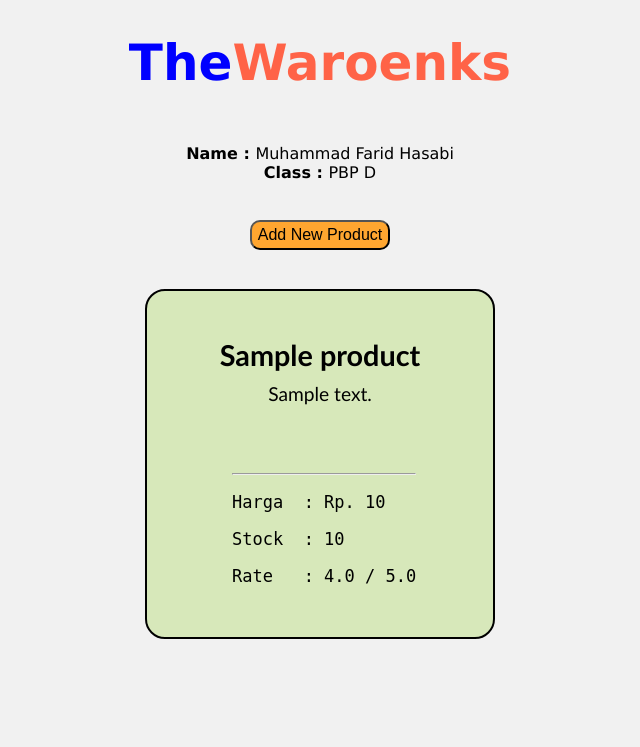
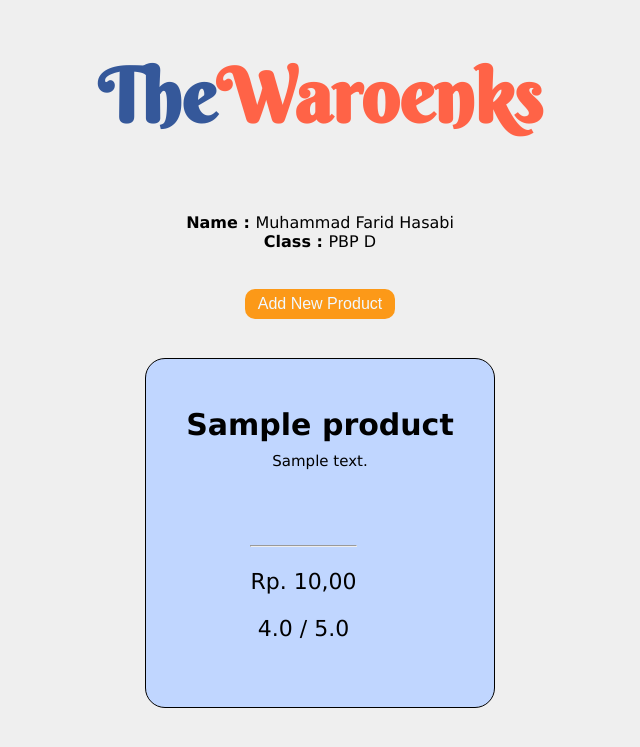
Before and after one commit to Faridhsbi/the-waroenks, a Django app: page / in a window 1280 px wide. Shown: the top 747 px of the page, without its empty margins (320-960 px from the left). Run offline with Django 5.2, Linux system fonts and the light colour scheme; tables that the repository leaves empty hold one stand-in row (values such as "Sample post").

Commit message:
added tugas 3

```diff
--- a/main/static/style.css
+++ b/main/static/style.css
@@ -3,13 +3,13 @@
 }
 
 h1{
-    font-family: Verdana, sans-serif;
+    font-family:  "Berkshire Swash", serif, Verdana;
     text-align: center;
 }
 
 body{
-    font-family: Verdana, Geneva, Tahoma, sans-serif;
-    background-color: rgb(241, 241, 241);
+    font-family: Montserrat, Verdana, Geneva, Tahoma, sans-serif;
+    background-color: rgb(239, 239, 239);
     margin-left: 30px;
     margin-top: 0;
     margin-right: 30px;
@@ -18,15 +18,18 @@ body{
 }
 
 #submit {
+    color:aliceblue ;
     block-size: 30px;
+    width: 150px;
+    border: 0;
     margin: auto;
     font-size: medium;
     align-items: center;
     border-radius: 10px;
-    background-color: #FFA630;
+    background-color: #FC9918;
 }
 #submit:hover {
-    background-color: #ffd49c;
+    background-color: #cf7704;
 }
 #nama_produk {
     margin-left: 10px;
@@ -51,26 +54,32 @@ body{
     width: 350px;
     height: 350px;
 
-    background-color: #D7E8BA;
+    background-color: #c0d6ff;
     font-size: larger;
-    border: 2px solid;
+    border: 1px solid;
     border-radius: 20px;
     padding : 2em;
     margin-top: 20px;
-
+    /* box-shadow: rgba(0, 0, 0, 0.35) 0px 5px 15px; */
     position: relative;
 
 }
+
+.box:hover {
+    box-shadow: rgba(0, 0, 0, 0.19) 0px 10px 20px, rgba(0, 0, 0, 0.23) 0px 6px 6px;
+}
 #inbox1 {
-    font-family:'Trebuchet MS', 'Lucida Sans Unicode', 'Lucida Grande', 'Lucida Sans', Arial, sans-serif;
+    text-wrap: wrap;
+    font-size: 20px;
     text-align: center;
 }
 #inbox2{
-    text-align: left;
-    font-size: 17px;
+    text-align: center;
+    font-size: 22px;
     /* padding-inline: 55px; */
-    margin-left: 3em;
+
     position: absolute;
+    /* padding-inline: 3em; */
     bottom: 2em;
-    left: 2em;
+    left: 30%;
 }
--- a/main/templates/main.html
+++ b/main/templates/main.html
@@ -5,10 +5,14 @@
     <title>{{ app_name }}</title>
     {% load static %}
     <link rel="stylesheet" href="{% static 'style.css' %}">
+    <link rel="preconnect" href="https://fonts.googleapis.com">
+    <link rel="preconnect" href="https://fonts.gstatic.com" crossorigin>
+    <link href="https://fonts.googleapis.com/css2?family=Berkshire+Swash&display=swap" rel="stylesheet">
+    <link href="https://fonts.googleapis.com/css2?family=Montserrat:ital,wght@0,375;1,375&display=swap" rel="stylesheet">
 </head>
 <body>
   <header>
-    <h1 style="font-size: 50px;"><span style="color: blue;">The</span><span style="color: tomato;">Waroenks</span></h1>
+    <h1 style="font-size: 75px;"><span style="color: #35589A;">The</span><span style="color: tomato;">Waroenks</span></h1>
   </header>
     <!-- <p><tt>At {{ app_name }}, we offer a unique collection of high-quality products from fashion and accessories to home essentials.<br>
       Whatever you’re searching for, we’re committed to providing an enjoyable and satisfying shopping experience.</tt></p> -->
@@ -26,14 +30,13 @@
     {% for product in products %}
       <div class="box">
         <div id="inbox1">
-          <h2 style="line-height: 5px;">{{product.name}}</h2>
-          <p >{{product.description}}</p>
+          <h2 style="line-height: 5px; font-weight:bold; ">{{product.name}}</h2>
+          <p style="font-size: 15px;">{{product.description}}</p>
         </div>
         <div id="inbox2">
           <hr>
-          <pre>Harga  : Rp. {{product.price}}</pre>
-          <pre>Stock  : {{product.stock}}</pre>
-          <pre>Rate   : {{product.rating}} / 5.0</pre>
+          <p>Rp. {{product.price}},00</p>
+          <p>{{product.rating}} / 5.0</p>
         </div>
       </div>
 
```
